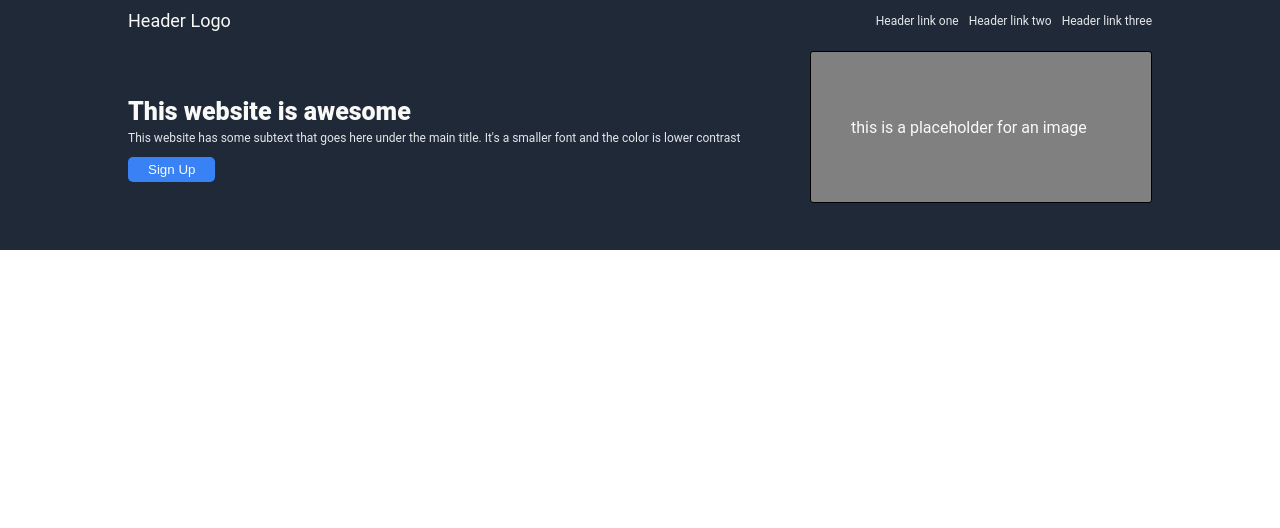
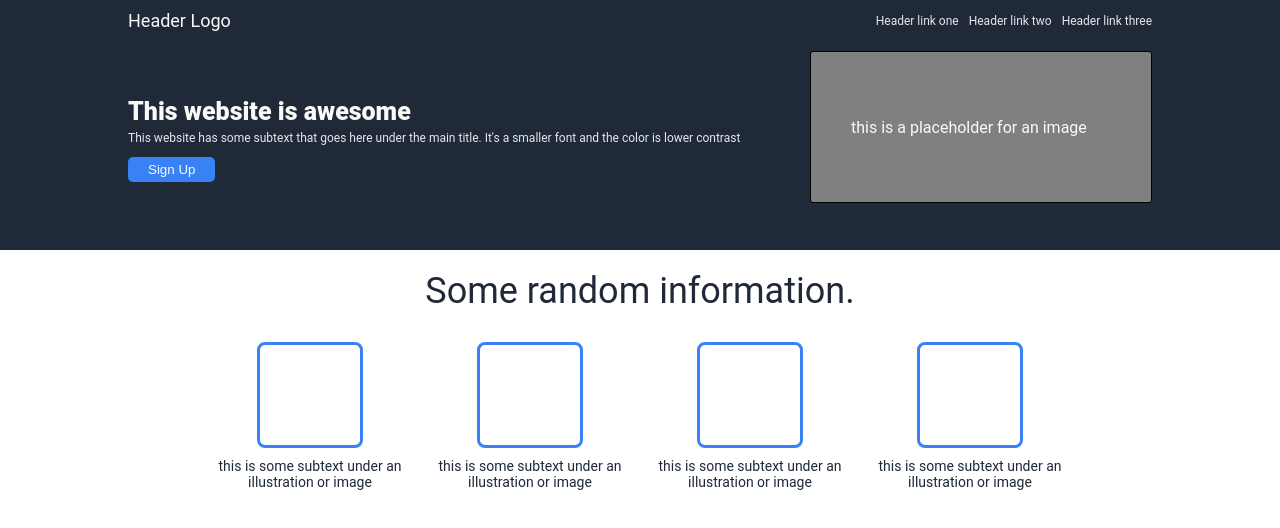
Before and after one commit to AlexS1302/odin-landing-page, a plain HTML site: page index.html in a window 1280 px wide. Drawn offline with Linux system fonts and the light colour scheme.

Commit message:
Finish second section of the page

```diff
--- a/index.html
+++ b/index.html
@@ -8,7 +8,7 @@
 </head>
 <body>
     <!--Headers at the top of the page-->
-        <div class="blue-container">
+        <div class="first">
             <div class="top">
                 <div class="header">Header Logo</div>
                 <div class="links">
@@ -27,6 +27,28 @@
             </div>
         </div>
 
+        <div class="second">
+            <div class="random-header">Some random information.</div>
+            <div class="pic-container">
+                <div class="random-pic">
+                    <div class="placeholder"></div>
+                    <p>this is some subtext under an illustration or image</p>
+                </div>
+                <div class="random-pic">
+                    <div class="placeholder"></div>
+                    <p>this is some subtext under an illustration or image</p>
+                </div>
+                <div class="random-pic">
+                    <div class="placeholder"></div>
+                    <p>this is some subtext under an illustration or image</p>
+                </div>
+                <div class="random-pic">
+                    <div class="placeholder"></div>
+                    <p>this is some subtext under an illustration or image</p>
+                </div>
+            </div>
+        </div>
+
 
 </body>
 </html>
--- a/styles.css
+++ b/styles.css
@@ -1,10 +1,14 @@
 body {
     margin: 0;
+    font-family: "Roboto", sans-serif;
 }
-.blue-container {
+
+/* First section of the page */
+
+.first {
     background-color: #1F2937;
     display: flex;
-    font-family: "Roboto", sans-serif;
+
     height: 250px;
     margin: 0;
     flex-direction: column;
@@ -84,3 +88,48 @@ body {
     background-color: grey;
     padding-left: 40px;
 }
+
+/* Second section of the page */
+
+.second {
+    display: flex;
+    flex-direction: column;
+    align-items: center;
+    padding: 20px;
+}
+
+.random-header {
+    font-weight: 900px;
+    font-size: 36px;
+    color: #1F2937;
+    margin-bottom: 20px;
+}
+
+.pic-container {
+    display: flex;
+    flex-flow: row wrap;
+    justify-content: center;
+}
+
+.random-pic{
+    display: flex;
+    flex-direction: column;
+    align-items: center;
+    margin: 10px;
+}
+
+.placeholder {
+    width: 100px;
+    height: 100px;
+    margin-bottom: 10px;
+    border-radius: 8px;
+    border: 3px solid #3882F6;
+}
+
+.random-pic p{
+    margin: 0;
+    width: 200px;
+    text-align: center;
+    font-size: 14px;
+    color: #1F2937;
+}
```
